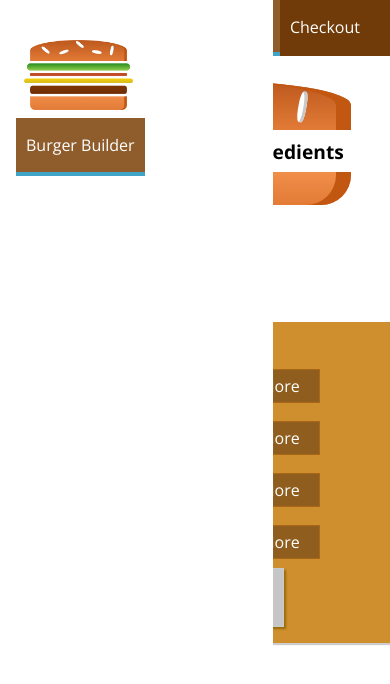
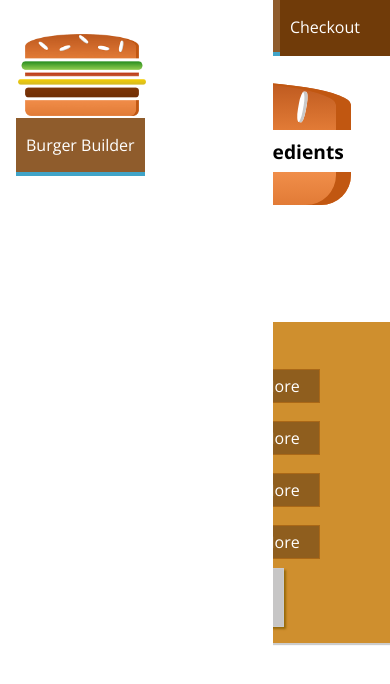
Before and after one commit to michelleracho/react-burger-builder, a React (Create React App) app: page / in a window 390 px wide. Shown: the top 684 px of the page. Built offline with nearby package versions, Linux system fonts and the light colour scheme.

Commit message:
approach 2 in making the logo responsive

```diff
--- a/src/components/Logo/Logo.js
+++ b/src/components/Logo/Logo.js
@@ -6,7 +6,7 @@ import styles from './Logo.module.css';
 
 const Logo = props => {
   return (
-    <figure className={styles.Logo} style={{ height: props.height }}>
+    <figure className={styles.Logo}>
       <img src={logo} alt="Burger Builder" />
     </figure>
   );
--- a/src/components/Logo/Logo.module.css
+++ b/src/components/Logo/Logo.module.css
@@ -1,6 +1,6 @@
 .Logo {
   background-color: #fff;
-  padding: 8px;
+  padding: 2px;
   height: 100%;
   border-radius: 5px;
 }
@@ -9,3 +9,9 @@
   height: 100%;
   display: block;
 }
+
+@media (min-width: 500px) {
+  .Logo {
+    padding: 8px;
+  }
+}
--- a/src/components/Navigation/SideDrawer/SideDrawer.js
+++ b/src/components/Navigation/SideDrawer/SideDrawer.js
@@ -10,7 +10,10 @@ const SideDrawer = props => {
 
   return (
     <div className={styles.SideDrawer}>
-      <Logo height="11%" />
+      <div className={styles.Logo}>
+        <Logo />
+      </div>
+
       <nav>
         <NavigationItems />
       </nav>
--- a/src/components/Navigation/SideDrawer/SideDrawer.module.css
+++ b/src/components/Navigation/SideDrawer/SideDrawer.module.css
@@ -24,3 +24,7 @@
 .Close {
   transform: translateX(-100%);
 }
+
+.Logo {
+  height: 11%;
+}
--- a/src/components/Navigation/Toolbar/Toolbar.js
+++ b/src/components/Navigation/Toolbar/Toolbar.js
@@ -5,12 +5,15 @@ import NavigationItems from '../NavigationItems/NavigationItems';
 import Logo from '../../Logo/Logo';
 
 import styles from './Toolbar.module.css';
+import classes from './Toolbar.module.css';
 
 const Toolbar = props => {
   return (
     <header className={styles.Toolbar}>
       <div>MENU</div>
-      <Logo height="80%" />
+      <div className={styles.Logo}>
+        <Logo />
+      </div>
       <nav>
         <NavigationItems />
       </nav>
--- a/src/components/Navigation/Toolbar/Toolbar.module.css
+++ b/src/components/Navigation/Toolbar/Toolbar.module.css
@@ -15,3 +15,7 @@
 .Toolbar nav {
   height: 100%;
 }
+
+.Logo {
+  height: 80%;
+}
```
